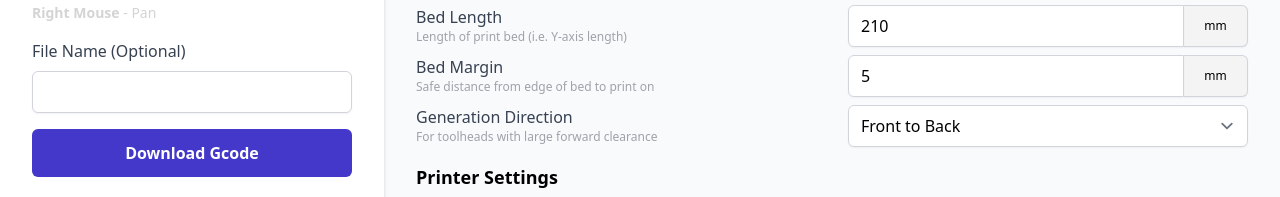
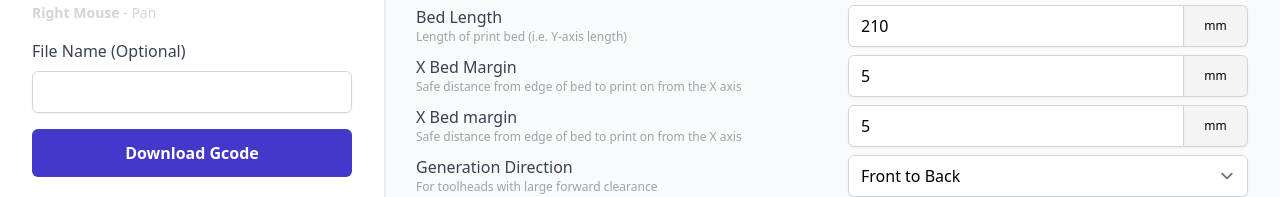
Before and after one commit to iFallUpHill/flow-calculator, a React (Vite) app: page / in a window 1280 px wide. Shown: the part 221-418 px from the top of the page. Built offline with nearby package versions, Linux system fonts and the light colour scheme.

Commit message:
Quick Fix on the string formating and new margin

```diff
--- a/src/components/InputForm.jsx
+++ b/src/components/InputForm.jsx
@@ -95,10 +95,15 @@ function InputForm() {
         {errors.bedLength && <Error msg="Enter a valid bed length."/>}
         {options.bedLength >= limits.bedLengthMax && <Warning msg="Max supported bed length is 600mm."/>}
 
-        <Input type="number" value="bedMargin" label="Bed Margin" unit="mm" hasVariable
-        description="Safe distance from edge of bed to print on"
-        register={register("bedMargin", { required: true, valueAsNumber: true, validate: (value) => (value >= 0 && value <= 50)})}/>
-        {errors.bedMargin && <Error msg="Enter a valid bed margin."/>}
+        <Input type="number" value="bedMarginX" label="X Bed Margin" unit="mm"
+        description="Safe distance from edge of bed to print on from the X axis"
+        register={register("bedMarginX", { required: true, valueAsNumber: true, validate: (value) => (value >= 0 && value <= (limits.bedWidthMax/3))})}/>
+        {errors.bedMarginX && <Error msg="Enter a valid X bed Margin."/>}
+
+        <Input type="number" value="bedMarginY" label="X Bed margin" unit="mm"
+        description="Safe distance from edge of bed to print on from the X axis"
+        register={register("bedMarginY", { required: true, valueAsNumber: true, validate: (value) => (value >= 0 && value <= (limits.bedLengthMax/3))})}/>
+        {errors.bedMarginY && <Error msg="Enter a valid Y bed margin."/>}
 
         <Select value="direction" label="Generation Direction" register={register("direction", { required: true, valueAsNumber: true })}
         description="For toolheads with large forward clearance"
@@ -306,7 +311,9 @@ function InputForm() {
         <Input type="checkbox" value="heatBeforeDewell" label="Heat Before Dewell" register={register("heatBeforeDewell", { required: true })}
         description="Heat the nozzle before the dewell time"
         />
-        {errors.startHeight && <Error msg="Enter a valid start height."/>}
+        {errors.heatBeforeDewell && <Error msg="Enter a valid start height."/>}
+
+
       </div>
       <div className="flex mt-4 items-center gap-2">
         <h2 className="text-lg font-bold">Generator Settings</h2>
--- a/src/lib/presets/prusa-mk3s.js
+++ b/src/lib/presets/prusa-mk3s.js
@@ -2,7 +2,8 @@
 export const prusaMK3SDefaults = {
     bedWidth: 250, // mm
     bedLength: 210, // mm
-    bedMargin: 5, // mm
+    bedMarginX: 5, // mm
+    bedMarginY: 5, // mm
     safeZPark: 10, // mm
     filamentDiameter: 1.75, // mm
     travelSpeed: 100, // mm/s
--- a/src/utils/boundaryChecks.js
+++ b/src/utils/boundaryChecks.js
@@ -1,15 +1,15 @@
 import { useStore } from "../stores/store";
 
 function validMaxFlowStepsPerColumn() {
-    const { bedLength, bedMargin, flowSpacing} = useStore.getState().options;
+    const { bedLength, bedMarginX, bedMarginY, flowSpacing} = useStore.getState().options;
 
-    return Math.floor(((bedLength - 2 * bedMargin) + flowSpacing)/ flowSpacing);
+    return Math.floor(((bedLength - 2 * bedMarginY) + flowSpacing)/ flowSpacing);
 }
 
 function validMaxTempSteps() {
-    const { bedWidth, bedMargin, tempSpacing, primeLength, wipeLength } = useStore.getState().options;
+    const { bedWidth, bedMarginX, bedMarginY, tempSpacing, primeLength, wipeLength} = useStore.getState().options;
 
-    return Math.floor(((bedWidth - 2 * bedMargin) + tempSpacing)/(primeLength + wipeLength + tempSpacing));
+    return Math.floor(((bedWidth - 2 * bedMarginX) + tempSpacing)/(primeLength + wipeLength + tempSpacing));
 }
 
 export {
--- a/src/utils/generateGcode.js
+++ b/src/utils/generateGcode.js
@@ -35,7 +35,8 @@ export default function generateGcode(data, { addHeader=false }={}) {
 
     let {
         bedLength,
-        bedMargin,
+        bedMarginX,
+        bedMarginY,
         flowSpacing,
         flowStart,
         flowSteps,
@@ -60,7 +61,7 @@ export default function generateGcode(data, { addHeader=false }={}) {
 
     if (direction === 1) {
         bedLength = 0
-        bedMargin = bedMargin * -1
+        bedMarginY = bedMarginY * -1
         flowSpacing = flowSpacing * -1
     }
 
@@ -118,18 +119,18 @@ export default function generateGcode(data, { addHeader=false }={}) {
             output.push(`;####### ${tempStart + (i - 1) * tempOffset}°C // ${flowStart + (j - 1) * flowOffset}mm3/s`);
             output.push(`M117 ${tempStart + (i - 1) * tempOffset}C // ${flowStart + (j - 1) * flowOffset}mm3/s`);
 
-            output.push(`G0 X${Math.abs(bedMargin) + ((i - 1) * (primeLength + wipeLength + tempSpacing))} Y${(bedLength - bedMargin) - (j - 1) * flowSpacing} Z${0.5 + blobHeight + 5} F${travelSpeed * 60}`);
+            output.push(`G0 X${Math.abs(bedMarginX) + ((i - 1) * (primeLength + wipeLength + tempSpacing))} Y${(bedLength - bedMarginY) - (j - 1) * flowSpacing} Z${0.5 + blobHeight + 5} F${travelSpeed * 60}`);
             output.push(`G4 S${dwellTime} ; Dwell`);
-            output.push("G0 Z${primingHeight} ; Drop down");
-            output.push(`G1 X${Math.abs(bedMargin) + primeLength + ((i - 1) * (primeLength + wipeLength + tempSpacing))} E${primeAmount} F${(primeSpeed * 60)} ; Prime`);
+            output.push(`G0 Z${primingHeight} ; Drop down`);
+            output.push(`G1 X${Math.abs(bedMarginX) + primeLength + ((i - 1) * (primeLength + wipeLength + tempSpacing))} E${primeAmount} F${(primeSpeed * 60)} ; Prime`);
             output.push(`G1 E${-1 * retractionDistance} F${retractionSpeed * 60} ; Retract`);
-            output.push(`G0 X${Math.abs(bedMargin) + primeLength + wipeLength + ((i - 1) * (primeLength + wipeLength + tempSpacing))} F${travelSpeed * 60} ; Wipe`);
-            output.push("G0 Z${startHeight}  ; Lift");
+            output.push(`G0 X${Math.abs(bedMarginX) + primeLength + wipeLength + ((i - 1) * (primeLength + wipeLength + tempSpacing))} F${travelSpeed * 60} ; Wipe`);
+            output.push(`G0 Z${startHeight}  ; Lift`);
             output.push(`G1 E${retractionDistance} F${retractionSpeed * 60} ; Undo Retract`);
             output.push(`G1 Z${startHeight + blobHeight} E${extrusionAmount} F${extrusionSpeed} ; Extrude`);
             output.push(`G1 E${-1 * retractionDistance} F${retractionSpeed * 60} ; Retract`);
             output.push(`G0 Z${startHeight + blobHeight + 5}; Lift`);
-            output.push(`G0 X${Math.abs(bedMargin) + ((i - 1) * (primeLength + wipeLength + tempSpacing))} Y${(bedLength - bedMargin) - (j - 1) * flowSpacing} F${travelSpeed * 60}`);
+            output.push(`G0 X${Math.abs(bedMarginX) + ((i - 1) * (primeLength + wipeLength + tempSpacing))} Y${(bedLength - bedMarginY) - (j - 1) * flowSpacing} F${travelSpeed * 60}`);
             output.push("G92 E0 ; Reset Extruder");
             output.push("");
         }
```
